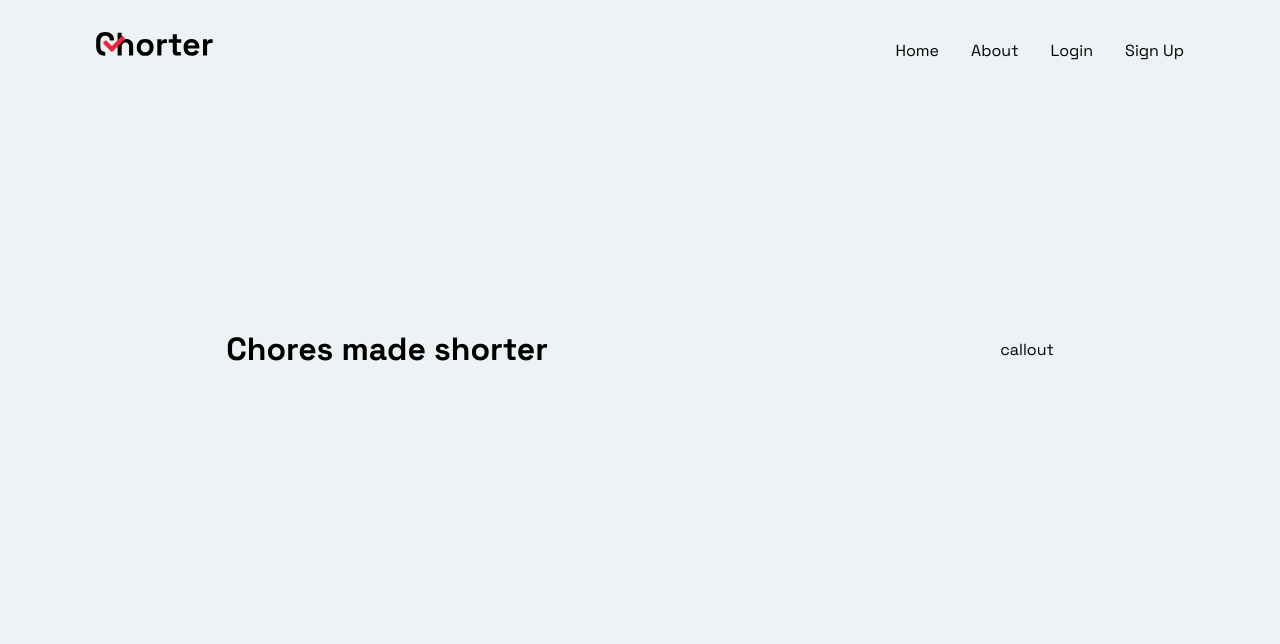
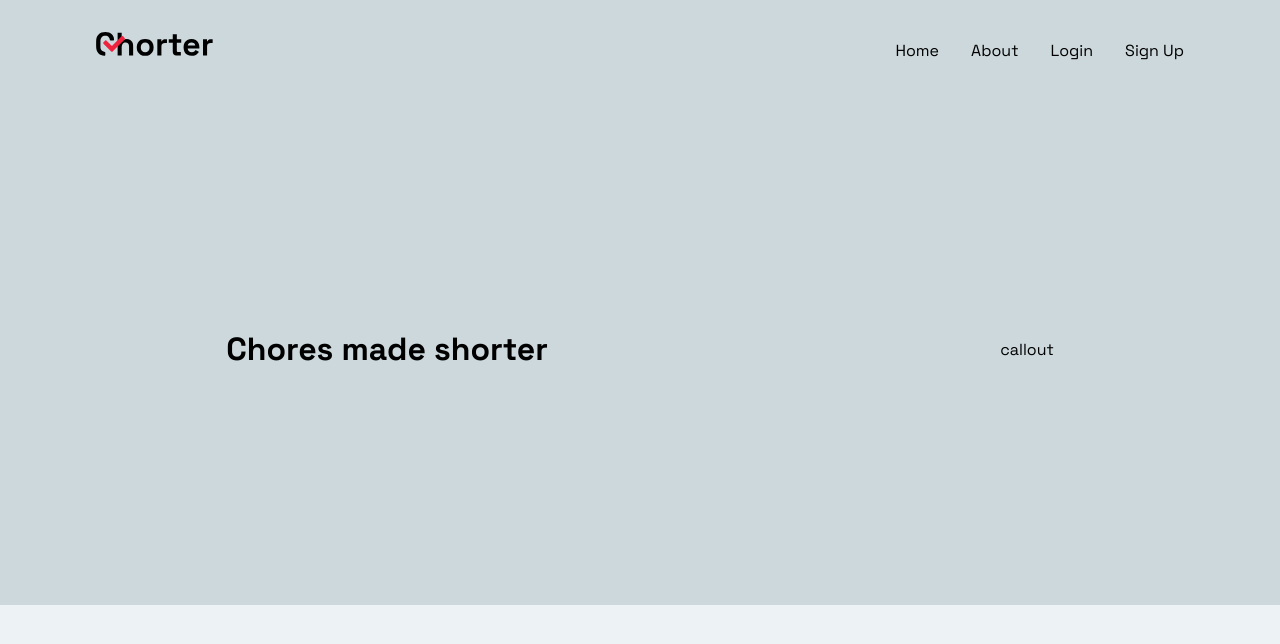
Before and after one commit to lutzseverino/dam-m04--chorter, a Next.js app: page / in a window 1280 px wide. Shown: the top 644 px of the page. Built offline with nearby package versions, Linux system fonts and the light colour scheme.

Commit message:
feat: add branding colors

```diff
--- a/styles/globals.css
+++ b/styles/globals.css
@@ -7,12 +7,17 @@
 
   --foreground: #000;
   --background: #edf2f4;
+  --background-tone: #cdd8dc;
+  --background-secondary-tone: #b7c3c8;
+
+  --primary: #ef233c;
 }
 
 @media (prefers-color-scheme: dark) {
   :root {
     --foreground: #fff;
     --background: #2b2d42;
+    --background-tone: #3d3f54;
   }
 }
 
```
